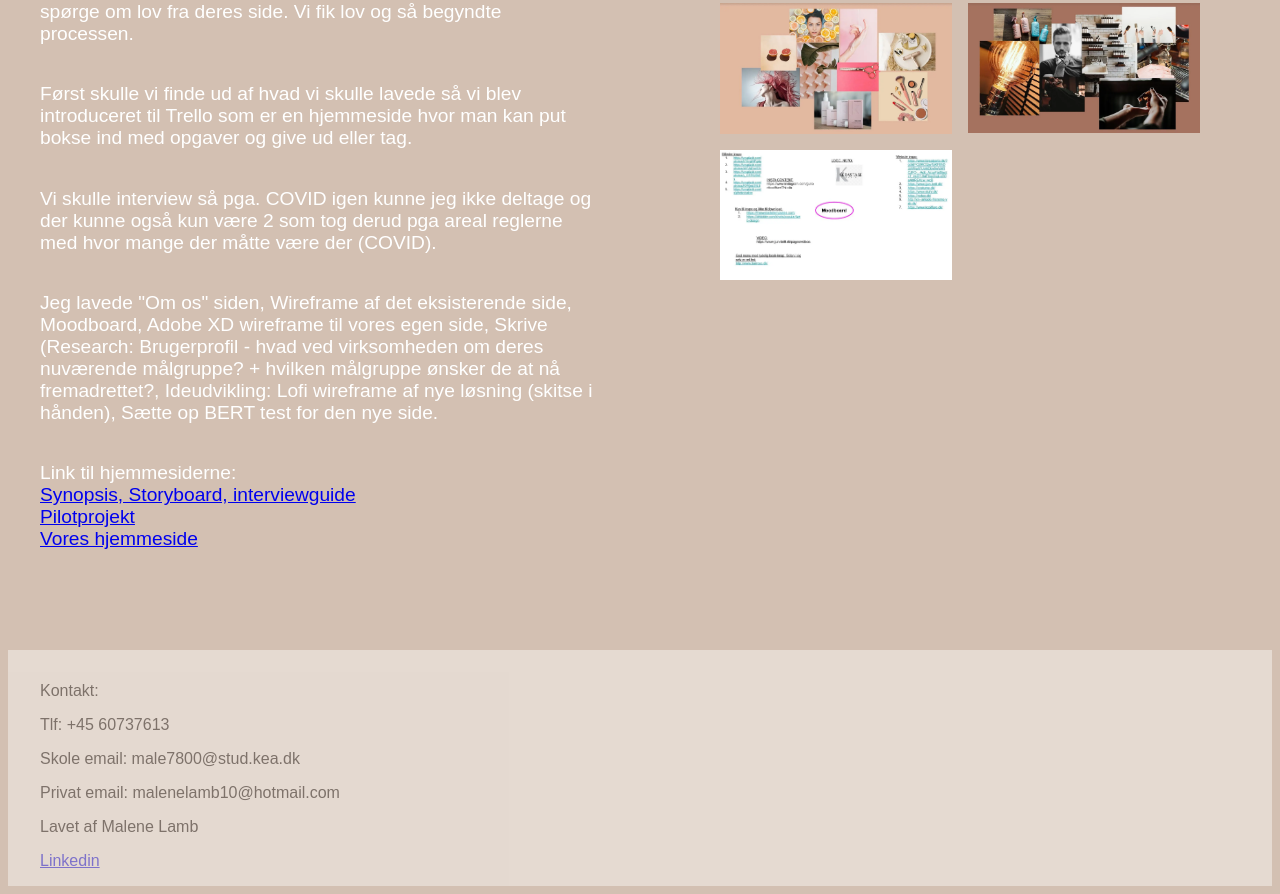
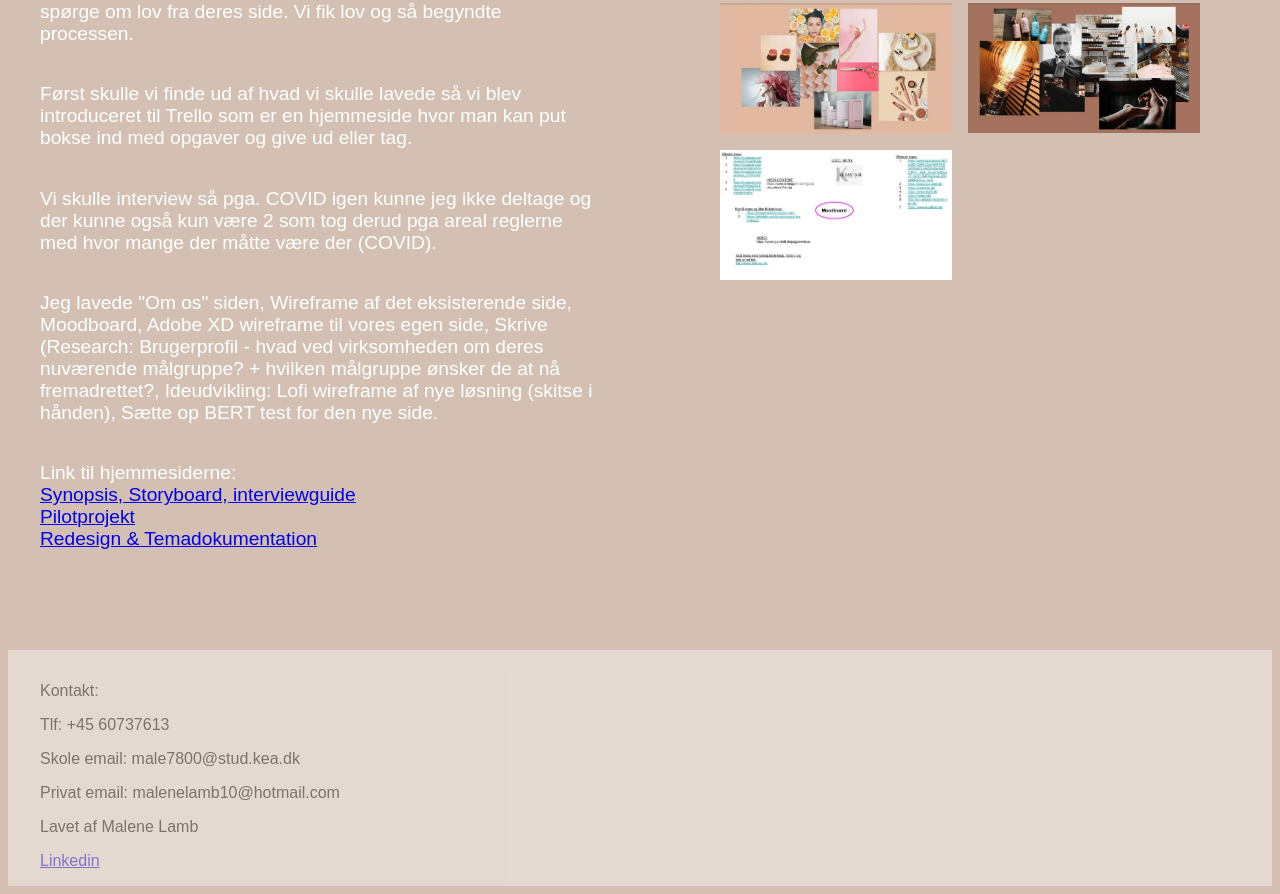
Before and after one commit to male7800/Eksame, a plain HTML site: page tema_fem.html in a window 1280 px wide. Shown: the part 1107-2001 px from the top of the page. Drawn offline with Linux system fonts and the light colour scheme; a web font is replaced by a local one.

Commit message:
Finished

```diff
--- a/tema_fem.html
+++ b/tema_fem.html
@@ -79,8 +79,9 @@
               href="https://www.malenelamb.dk/kea/05_indhold/website/index.html"
               >Pilotprojekt</a
             >
-            <a href="https://fervent-montalcini-52a5ef.netlify.app/"
-              >Vores hjemmeside</a
+            <a
+              href="https://docs.google.com/document/d/1tPd_-RfZNGrA98uhIilWuF82dcmJh3zy183kygUgjxo/edit"
+              >Redesign & Temadokumentation</a
             >
           </p>
         </div>
```
